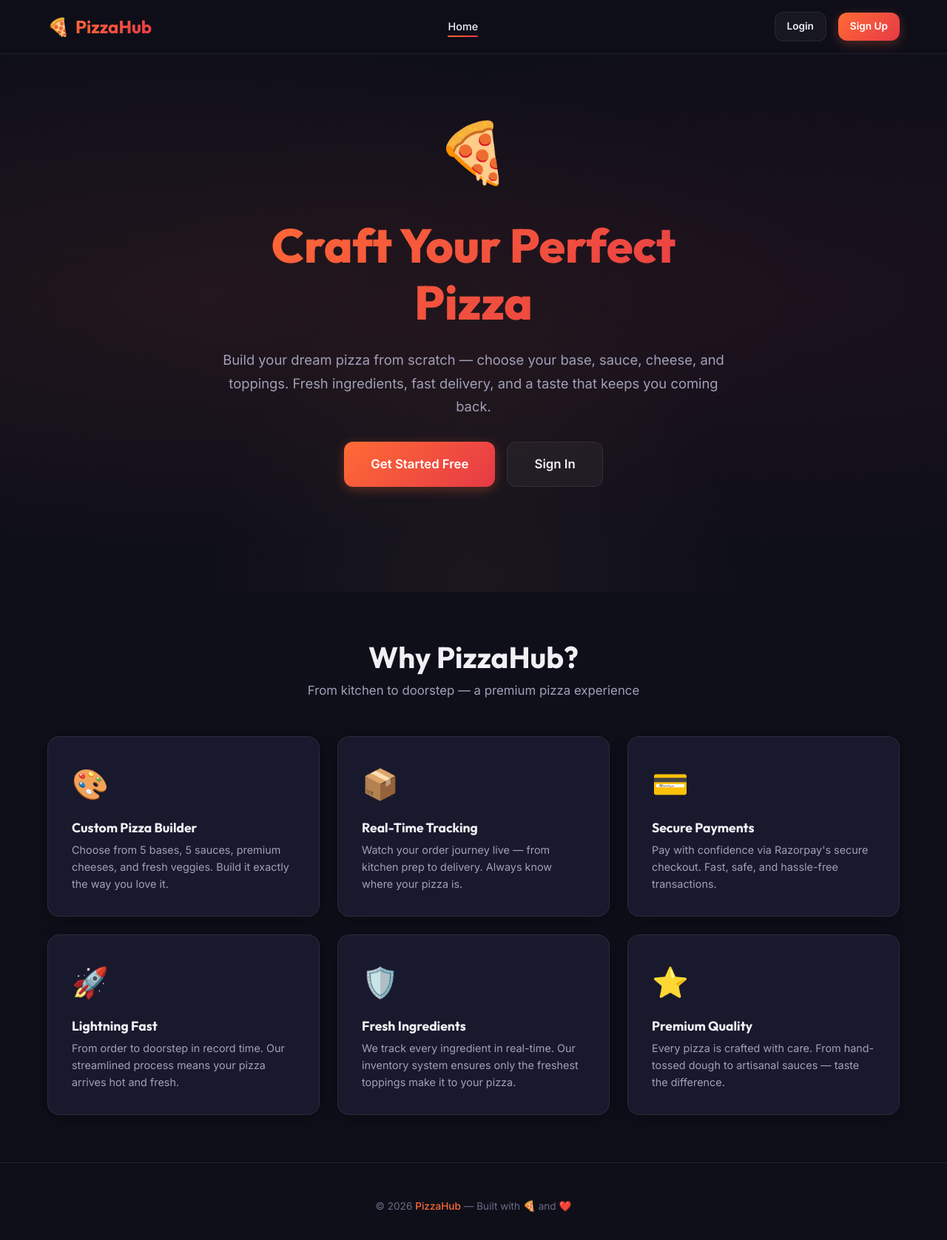
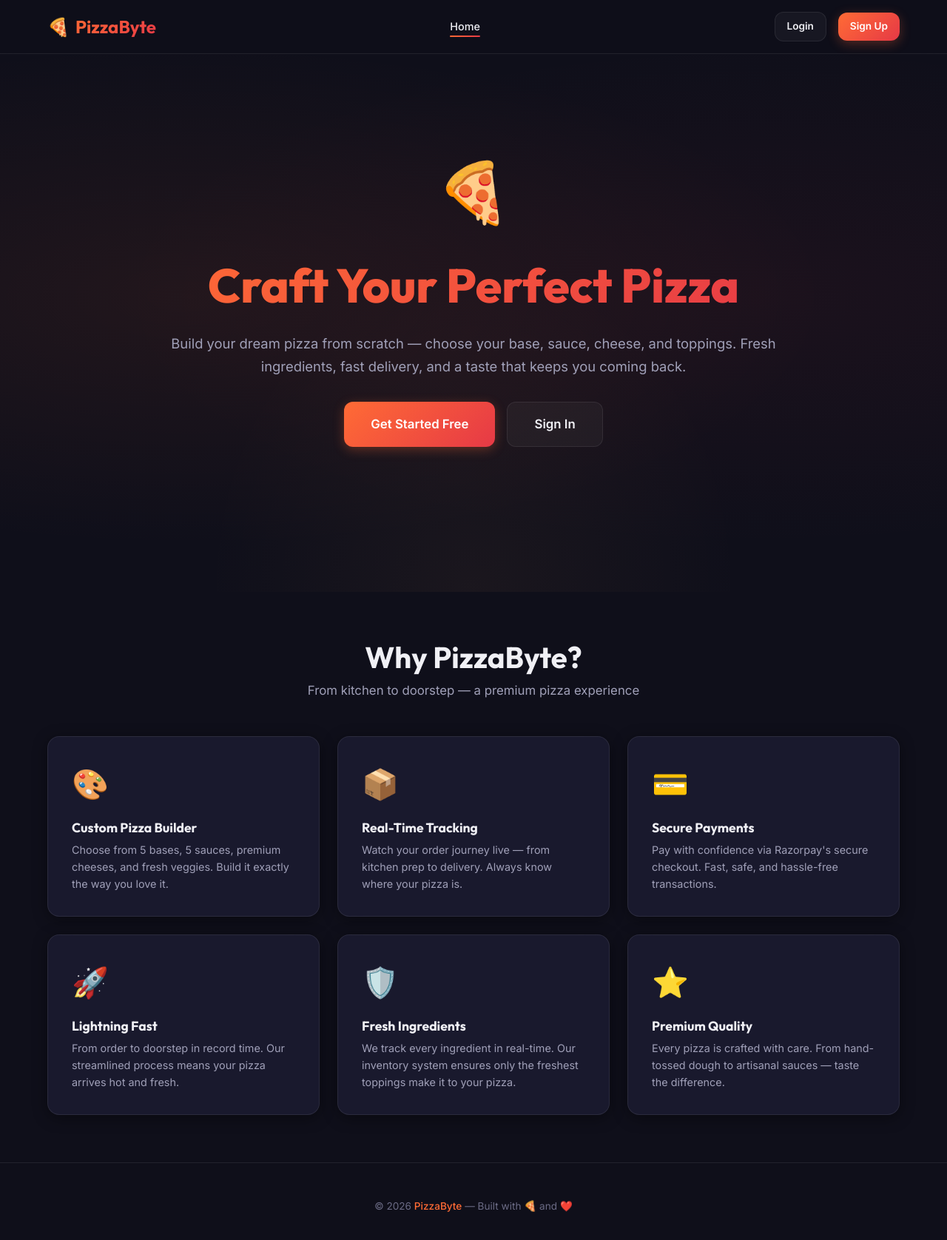
Before and after one commit to HimanshuKumar27/pizzaDelivery, a React (Vite) app in the folder client/: page / in a window 1280 px wide. Shown: the top 1676 px of the page at 74% size. Built offline with nearby package versions, Linux system fonts and the light colour scheme.

Commit message:
Hero Title Fixed, Brand Name Updated

```diff
--- a/client/index.html
+++ b/client/index.html
@@ -4,9 +4,9 @@
     <meta charset="UTF-8" />
     <link rel="icon" type="image/svg+xml" href="/favicon.svg" />
     <meta name="viewport" content="width=device-width, initial-scale=1.0" />
-    <meta name="description" content="PizzaHub — Craft your perfect pizza from scratch. Choose base, sauce, cheese & toppings. Fast delivery, real-time tracking, and secure Razorpay payments." />
+    <meta name="description" content="PizzaByte — Craft your perfect pizza from scratch. Choose base, sauce, cheese & toppings. Fast delivery, real-time tracking, and secure Razorpay payments." />
     <meta name="theme-color" content="#0f0f1a" />
-    <title>PizzaHub 🍕 — Craft Your Perfect Pizza</title>
+    <title>PizzaByte 🍕 — Craft Your Perfect Pizza</title>
   </head>
   <body>
     <div id="root"></div>
--- a/client/src/components/Footer.jsx
+++ b/client/src/components/Footer.jsx
@@ -3,7 +3,7 @@ const Footer = () => {
     <footer className="footer">
       <div className="container">
         <p>
-          © {new Date().getFullYear()} <a href="/">PizzaHub</a> — Built with 🍕 and ❤️
+          © {new Date().getFullYear()} <a href="/">PizzaByte</a> — Built with 🍕 and ❤️
         </p>
       </div>
     </footer>
--- a/client/src/components/Navbar.jsx
+++ b/client/src/components/Navbar.jsx
@@ -18,7 +18,7 @@ const Navbar = () => {
     <nav className="navbar">
       <div className="navbar-inner">
         <Link to="/" className="navbar-brand">
-          🍕 <span>PizzaHub</span>
+          🍕 <span>PizzaByte</span>
         </Link>
 
         <ul className="navbar-links">
--- a/client/src/index.css
+++ b/client/src/index.css
@@ -949,7 +949,7 @@ h1, h2, h3, h4, h5, h6 {
 .hero-content {
   position: relative;
   z-index: 1;
-  max-width: 700px;
+  max-width: 900px;
 }
 
 .hero-emoji {
@@ -961,6 +961,7 @@ h1, h2, h3, h4, h5, h6 {
 
 .hero-title {
   margin-bottom: var(--space-lg);
+  white-space: nowrap;
 }
 
 .hero-description {
--- a/client/src/pages/Home.jsx
+++ b/client/src/pages/Home.jsx
@@ -51,7 +51,7 @@ const Home = () => {
       <section className="section">
         <div className="container">
           <div style={{ textAlign: 'center', marginBottom: 'var(--space-2xl)' }}>
-            <h2 className="heading-lg">Why PizzaHub?</h2>
+            <h2 className="heading-lg">Why PizzaByte?</h2>
             <p className="text-muted" style={{ marginTop: 'var(--space-sm)', fontSize: '1.05rem' }}>
               From kitchen to doorstep — a premium pizza experience
             </p>
--- a/client/src/pages/Register.jsx
+++ b/client/src/pages/Register.jsx
@@ -58,7 +58,7 @@ const Register = () => {
         <div className="auth-header">
           <div className="auth-logo">🍕</div>
           <h1 className="auth-title">Create Account</h1>
-          <p className="auth-subtitle">Join PizzaHub and start ordering</p>
+          <p className="auth-subtitle">Join PizzaByte and start ordering</p>
         </div>
 
         <form onSubmit={handleSubmit}>
```
